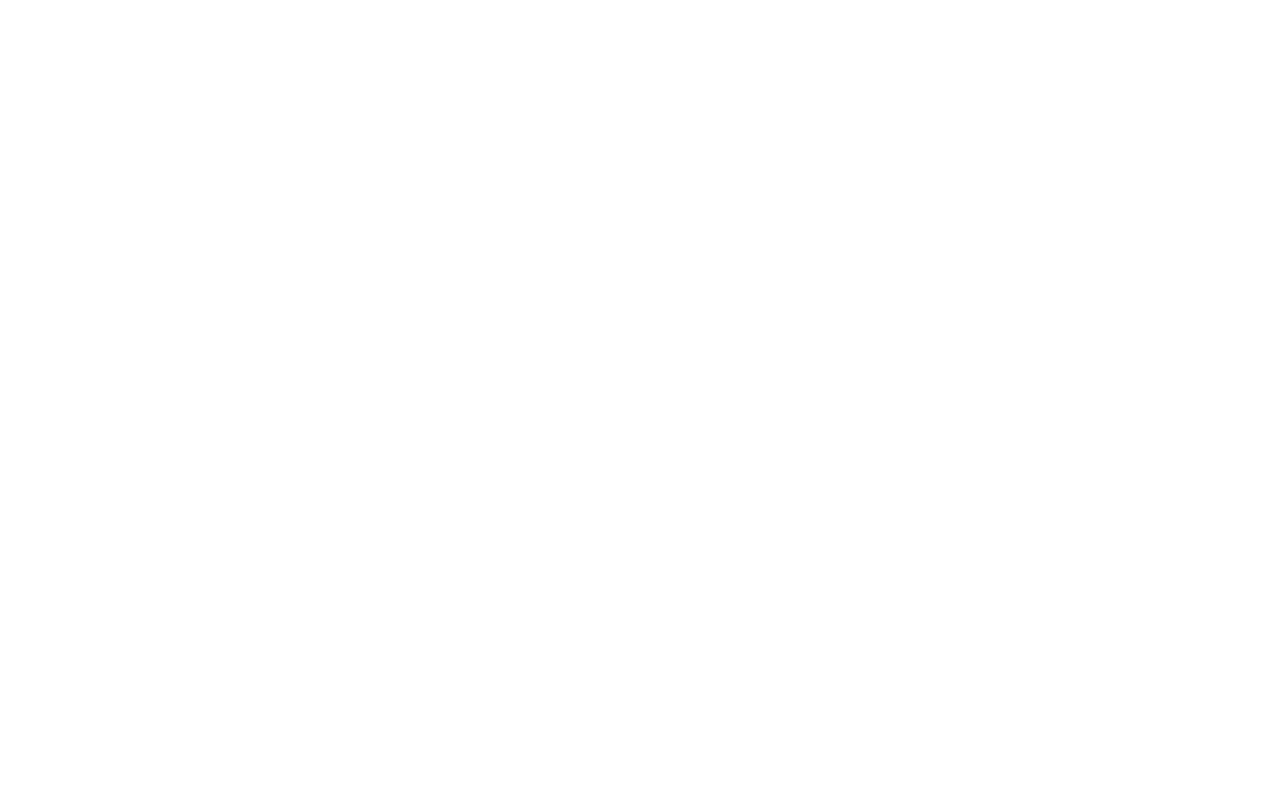
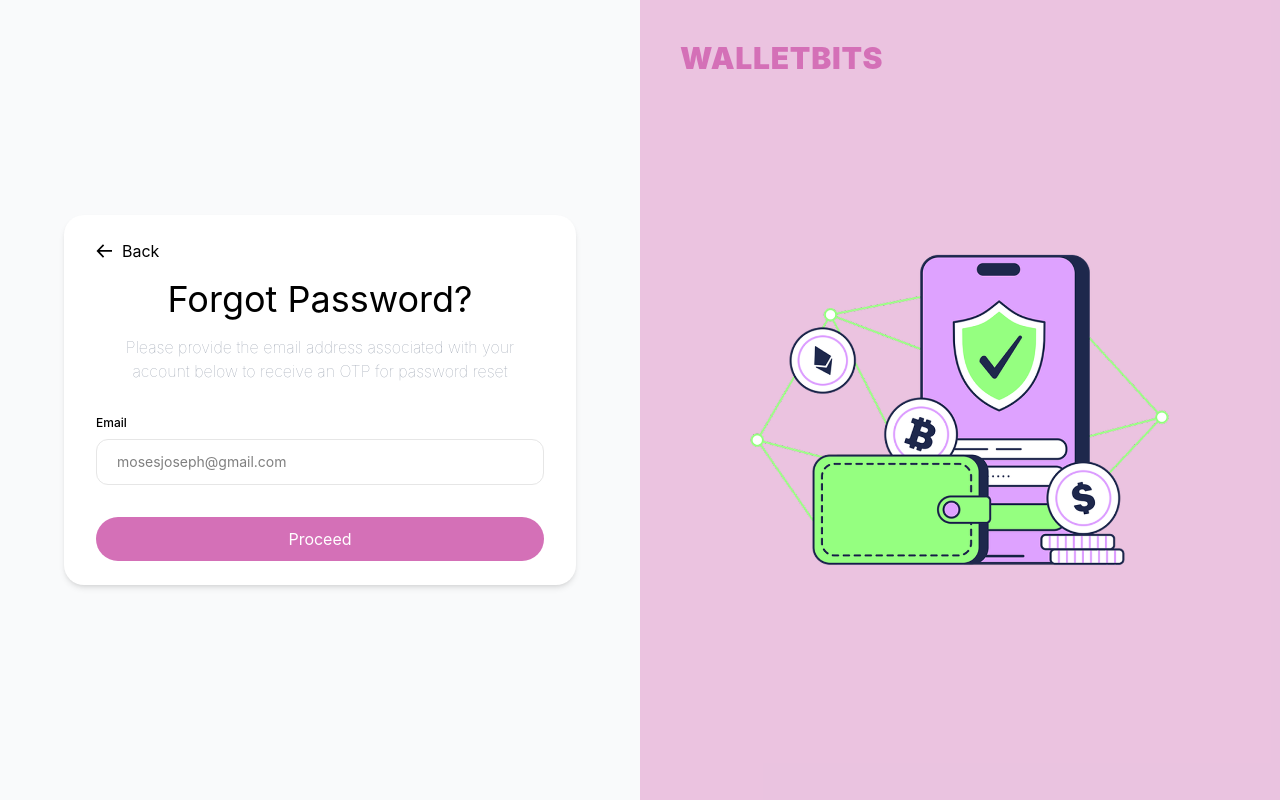
Before and after one commit to onisodumeya/walletbits-app, a React (Vite) app: page /forgot-password in a window 1280 px wide. Before the commit this address had no page. Built offline with nearby package versions, Linux system fonts and the light colour scheme.

Commit message:
Forgot Password Done

```diff
--- a/src/App.jsx
+++ b/src/App.jsx
@@ -4,6 +4,7 @@
 import HowItWorks from './pages/HowItWorks.jsx';
 import Register from './pages/Register.jsx';
 import SignIn from './pages/SignIn.jsx';
+import ForgotPassword from './pages/ForgotPassword.jsx';
 
 function App() {
   return (
@@ -14,6 +15,7 @@
         <Route path="/how-it-works" element={<HowItWorks />} />
         <Route path="/register" element={<Register />} />
         <Route path="/sign-in" element={<SignIn />} />
+        <Route path="/forgot-password" element={<ForgotPassword />} />
       </Routes>
     </Router>
   );
--- a/src/components/AuthForm.jsx
+++ b/src/components/AuthForm.jsx
@@ -1,7 +1,7 @@
 import Arrow from '../assets/svgs/previous-arrow.svg'
 import { Link } from "react-router-dom"
 
-export const AuthForm = ({ method, heading, subHeading, inputs, buttonText, buttonLink, hasAccount = false, noAccount = false, forgotPassword = false, extra }) => {
+export const AuthForm = ({ method, heading, subHeading, inputs, buttonText, buttonLink, hasAccount = false, noAccount = false, forgotPassword = false, extra, text}) => {
 
     return(
         <form method={method} className="flex flex-col shadow-md items-center w-11/12 md:w-4/5 bg-white px-8 py-6 rounded-[20px] gap-4">
@@ -13,6 +13,7 @@
 
             <div className="flex flex-col gap-4">
                 <h1 className="text-center place-items-center text-4xl">{heading}</h1>
+                <p className="text-center place-items-center font-thin text-gray-400">{text}</p>
                 <p>{subHeading}</p>
             </div>
 
--- a/src/components/Modals.jsx
+++ b/src/components/Modals.jsx
@@ -4,7 +4,7 @@
 
 import { Link } from 'react-router-dom'
 
-function Modal({ priBtn = true, secBtn = false, successImg = false, priBtnLink, priBtnText, secBtnLink, secBtnText, openModal, closeModal, heading, paragragh, click}) {
+function Modal({ priBtn = true, secBtn = false, successImg = false, priBtnLink, priBtnText, secBtnLink, secBtnText, openModal, closeModal, heading, paragragh, click, text}) {
 
 
 
@@ -20,6 +20,7 @@
                         <div className="flex flex-col place-items-center gap-4">
                             <h1 className="text-center text-3xl">{heading}</h1>
                             <p className='text-center text-sm text-[#8E9A9A]'>{paragragh}</p>
+                            <p className='text-center text-sm text-[#8E9A9A]'>{text}</p>
                         </div>
 
                         <div className='w-full flex flex-col gap-2.5'>
--- a/src/pages/ForgotPassword.jsx
+++ b/src/pages/ForgotPassword.jsx
@@ -1,16 +1,69 @@
 import ImageBg from '../components/AuthImageBg.jsx'
+import Modal from '../components/Modals.jsx'
 
-import { AuthForm, Input } from '../components/AuthForm.jsx'
-
-
+import { Link } from 'react-router-dom';
+import {AuthForm, Input} from '../components/AuthForm.jsx'
+import { useState, useEffect, useRef } from 'react'
 
 function ForgotPassword(){
 
-    return (
-        <div className='flex h-screen bg-[#F9FAFB]'>
-            <div className='w-1/2'></div>
+    const [isModalopen, setCloseModal] = useState(false)
+
+    const handleOpenModal = () => {
+        setCloseModal(true)
+        document.body.style.overflow = "hidden"
+    }
+
+    const handleCloseModal = () => {
+        setCloseModal(false)
+        document.body.style.overflow = "scroll"
+    }
+
+    return(
+        <>
+        <Modal
+
+            openModal={isModalopen}
+            closeModal={handleCloseModal}
+            successImg = {false}
+            heading = ""
+            paragragh = ""
+
+        />
+        <div className='flex bg-[#F9FAFB] h-screen'>
+                <div className='auth-pages pt-20 lg:pt-0 w-full overflow-hidden lg:w-1/2 flex flex-col lg:flex-row items-center justify-start lg:justify-center'>
+                    <Link to='/' className='font-black text-3xl tracking-wide absolute top-5 lg:hidden text-[#D470B7]'><h1>WALLETBITS</h1></Link>
+                <AuthForm
+
+                    heading = "Forgot Password?"
+                    text = "Please provide the email address associated with your account below to receive an OTP for password reset"
+
+                    inputs = {
+                        <>
+
+                            <Input
+
+                                labelText = "Email"
+                                placeholder = "mosesjoseph@gmail.com"
+                                name = "email"
+                                inputType = "email"
+
+                            />
+
+
+                        </>
+                    }
+
+                    buttonText = "Proceed"
+
+                    // buttonLink = {}
+
+
+                />
+            </div>
             <ImageBg />
         </div>
+        </>
     )
 
 }
```
